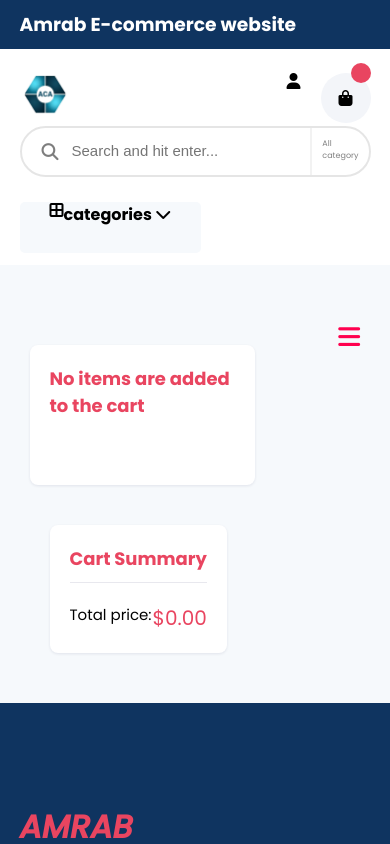
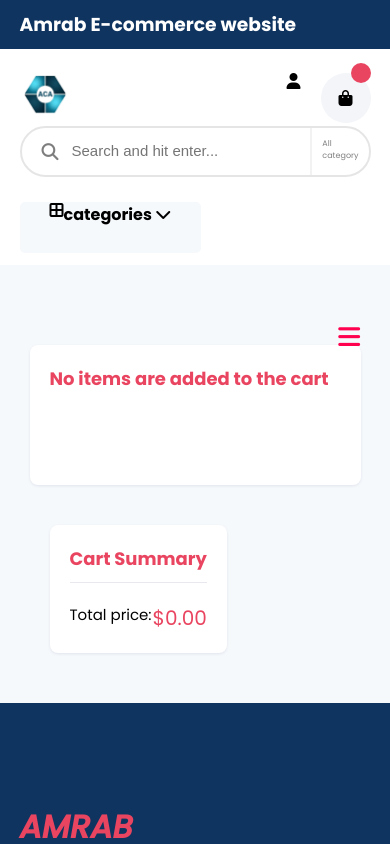
Before and after one commit to Madh-dev/Amrab-E-commerce, a React (Create React App) app: page /cart in a window 390 px wide. Shown: the top 844 px of the page. Built offline with nearby package versions, Linux system fonts and the light colour scheme.

Commit message:
commit another mistake noted

```diff
--- a/src/Common/Cart/Cart.css
+++ b/src/Common/Cart/Cart.css
@@ -98,4 +98,7 @@
 
         width: max-content;
     }
+    .cart-items .container .cart-details{
+            width: 100%;
+    }
 }
--- a/src/Common/Cart/Cart.jsx
+++ b/src/Common/Cart/Cart.jsx
@@ -20,9 +20,9 @@
                   </div>
                   <div className='cart-details'>
                     <h3>{item.name}</h3>
-                    <h4>{item.price}.00 * {item.qty}
+                    <h4>{item.price}.00 * {item.qty}</h4>
                       <span>${productQty}.00</span>
-                    </h4>
+
                   </div>
                   <div className='cart-items-function'>
                     <div className='removeCart'>
```
